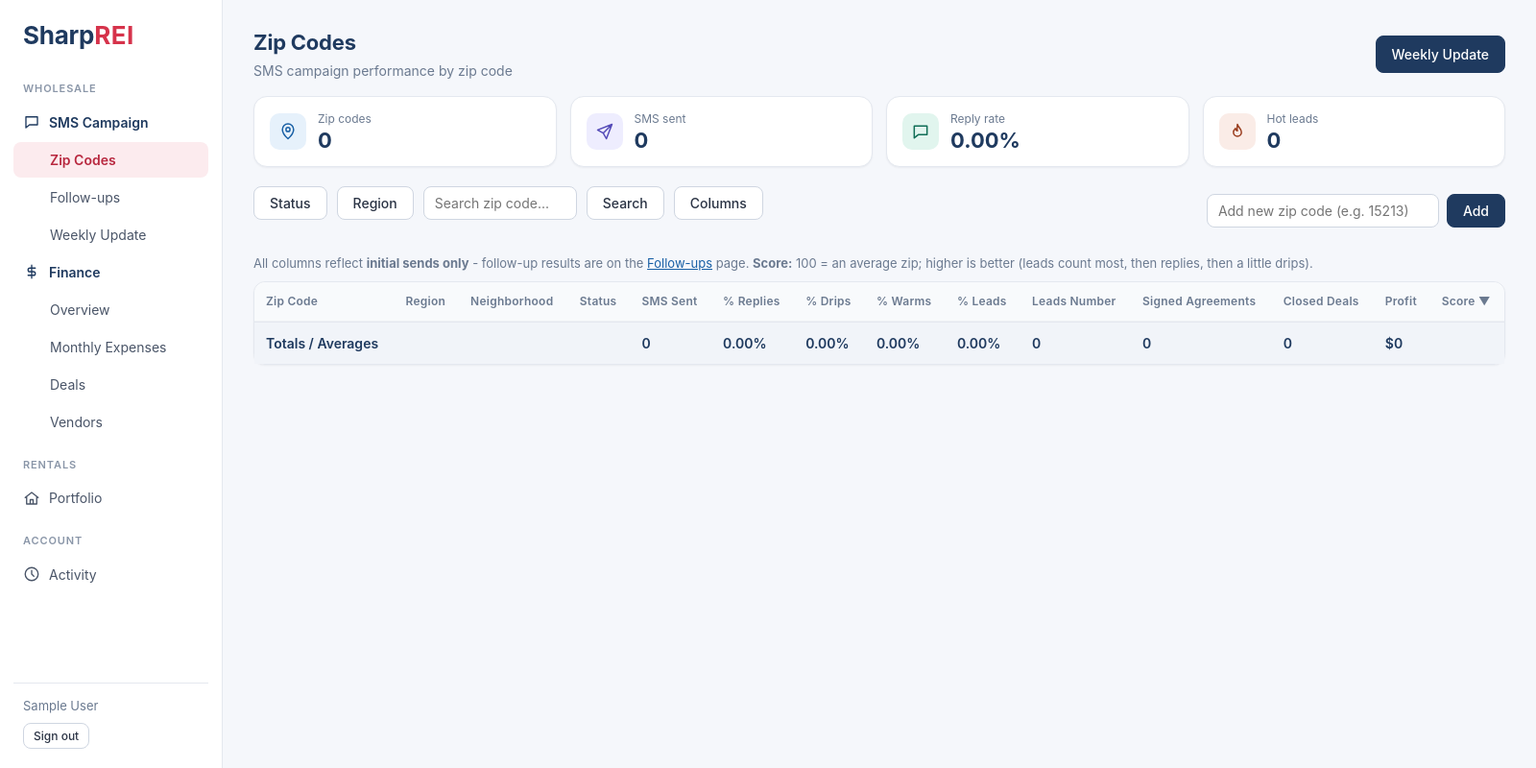
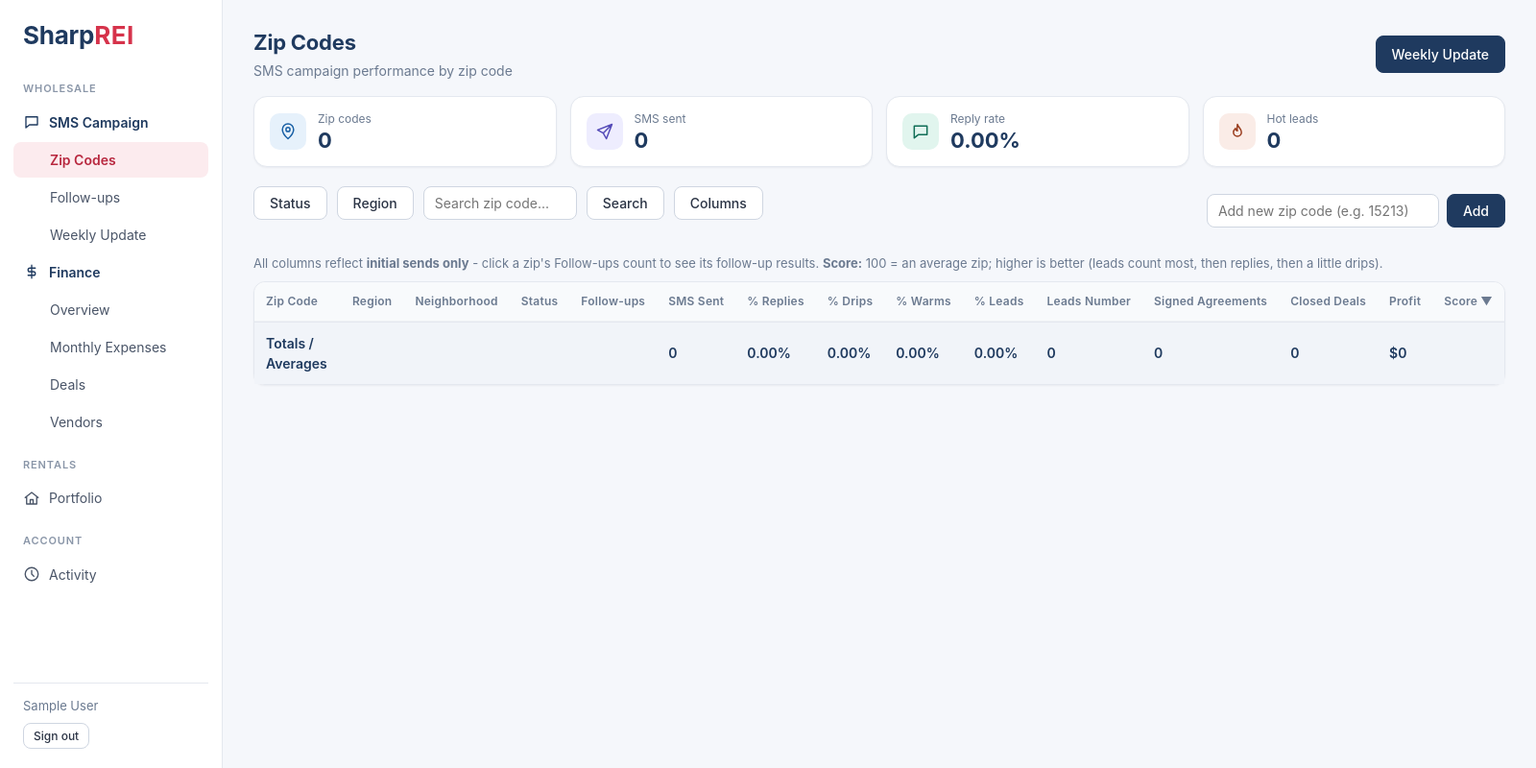
Before and after one commit to talsharp/sharprei, a FastAPI app: page / in a window 1600 px wide. Shown: the whole page at 96% size. Run offline with FastAPI, Linux system fonts and the light colour scheme; the visitor is signed in with stand-in values (Sample User, id 1); tables that the repository leaves empty hold one stand-in row (values such as "Sample post"); parts of the project's set-up code (start-up, migrations or seed data) failed here and were passed over.

Commit message:
Restore the Follow-ups column with expandable per-zip details
Only Follow-up Status was meant to go; the Follow-ups count with its
arrow to open each zip's follow-up rounds is back.

Co-Authored-By: Claude Opus 5.5 <noreply@anthropic.com>

```diff
--- a/app/main.py
+++ b/app/main.py
@@ -187,6 +187,7 @@ def zip_list(request: Request, sort: str = "score", dir: str = "desc", db: Sessi
     if sort == "score":
         # Zips with no sends have no score - keep them last in both directions.
         metrics.sort(key=lambda m: m.score is None)
+    follow_ups = get_follow_up_summaries(db, [m.zip_code.id for m in metrics])
     regions = sorted({m.zip_code.region_override or m.zip_code.region for m in metrics if (m.zip_code.region_override or m.zip_code.region)})
     return templates.TemplateResponse(
         "zip_list.html",
@@ -194,6 +195,7 @@ def zip_list(request: Request, sort: str = "score", dir: str = "desc", db: Sessi
             "request": request,
             "active": "list",
             "metrics": metrics,
+            "follow_ups": follow_ups,
             "regions": regions,
             "sort": sort,
             "dir": dir,
--- a/app/templates/zip_list.html
+++ b/app/templates/zip_list.html
@@ -55,6 +55,7 @@
         <label><input type="checkbox" data-col="region" checked> Region</label>
         <label><input type="checkbox" data-col="neighborhood" checked> Neighborhood</label>
         <label><input type="checkbox" data-col="status" checked> Status</label>
+        <label><input type="checkbox" data-col="followups" checked> Follow-ups</label>
         <label><input type="checkbox" data-col="sms" checked> SMS Sent</label>
         <label><input type="checkbox" data-col="reply_rate" checked> % Replies</label>
         <label><input type="checkbox" data-col="drip_rate" checked> % Drips</label>
@@ -82,7 +83,7 @@
   </a>
 {% endmacro %}
 
-<p class="muted" style="margin-bottom:8px; font-size:13px;">All columns reflect <strong>initial sends only</strong> - follow-up results are on the <a href="/followups">Follow-ups</a> page. <strong>Score:</strong> 100 = an average zip; higher is better (leads count most, then replies, then a little drips).</p>
+<p class="muted" style="margin-bottom:8px; font-size:13px;">All columns reflect <strong>initial sends only</strong> - click a zip's Follow-ups count to see its follow-up results. <strong>Score:</strong> 100 = an average zip; higher is better (leads count most, then replies, then a little drips).</p>
 
 <div class="table-scroll-y">
 <table id="zip-table">
@@ -92,6 +93,7 @@
       <th data-col="region">{{ sort_link('region', 'Region') }}</th>
       <th data-col="neighborhood">Neighborhood</th>
       <th data-col="status">{{ sort_link('status', 'Status') }}</th>
+      <th data-col="followups">Follow-ups</th>
       <th data-col="sms">{{ sort_link('sms', 'SMS Sent') }}</th>
       <th data-col="reply_rate">{{ sort_link('reply_rate', '% Replies') }}</th>
       <th data-col="drip_rate">{{ sort_link('drip_rate', '% Drips') }}</th>
@@ -106,6 +108,7 @@
   </thead>
   <tbody>
     {% for m in metrics %}
+    {% set fu = follow_ups.get(m.zip_code.id) %}
     {% set effective_region = m.zip_code.region_override or m.zip_code.region %}
     <tr data-status="{{ m.zip_code.status }}" data-region="{{ effective_region or '' }}">
       <td><a class="zip-link" href="/zip/{{ m.zip_code.id }}">{{ m.zip_code.zip_code }}</a></td>
@@ -118,6 +121,13 @@
         {% else %}—{% endif %}
       </td>
       <td data-col="status"><span class="badge badge-{{ m.zip_code.status }}">{{ STATUS_LABELS[m.zip_code.status] }}</span></td>
+      <td data-col="followups">
+        {% if fu and fu.rounds %}
+        <button type="button" class="followup-toggle secondary" data-target="fu-{{ m.zip_code.id }}" style="font-size:12px;">{{ fu.rounds|length }} ▾</button>
+        {% else %}
+        <span class="muted">—</span>
+        {% endif %}
+      </td>
       <td data-col="sms">{{ m.total_sms }}</td>
       <td data-col="reply_rate" title="{{ macros.pct_title(m.reply_rate, m.reply_vs_avg, m.avg_reply_rate) }}">{{ "%.2f"|format(m.reply_rate * 100) }}%</td>
       <td data-col="drip_rate" title="{{ macros.pct_title(m.drip_rate, m.drip_vs_avg, m.avg_drip_rate) }}">{{ "%.2f"|format(m.drip_rate * 100) }}%</td>
@@ -129,8 +139,65 @@
       <td data-col="profit">${{ "%.0f"|format(m.total_profit) }}</td>
       <td data-col="score" data-sort="{{ m.score if m.score is not none else "" }}">{{ "%.0f"|format(m.score) if m.score is not none else "—" }}</td>
     </tr>
+    {% if fu and fu.rounds %}
+    <tr class="followup-detail-row" id="fu-{{ m.zip_code.id }}" style="display:none;">
+      <td colspan="15" style="padding:12px 16px; background:var(--panel-soft);">
+        <table style="width:auto; min-width:900px; background:transparent; border:1px solid var(--border);">
+          <thead>
+            <tr>
+              <th style="font-size:12px;">Round</th>
+              <th style="font-size:12px;">Date</th>
+              <th style="font-size:12px;">Days since initial</th>
+              <th style="font-size:12px;">SMS</th>
+              <th style="font-size:12px;">Replies</th>
+              <th style="font-size:12px;">% Replies</th>
+              <th style="font-size:12px;">% Leads</th>
+              <th style="font-size:12px;">% Warm</th>
+              <th style="font-size:12px;">% Drip</th>
+              <th style="font-size:12px;">Leads</th>
+              <th style="font-size:12px;">Warm</th>
+              <th style="font-size:12px;">Drip</th>
+              <th style="font-size:12px;">Signed</th>
+            </tr>
+          </thead>
+          <tbody>
+            {% for rnd in fu.rounds %}
+            <tr>
+              <td>Follow-up {{ rnd.round_number }}</td>
+              <td>{{ rnd.run.run_date.strftime('%B %Y') if rnd.run.run_date != UNSET_DATE else "--" }}</td>
+              <td>{{ (rnd.days_since_initial ~ " days") if rnd.days_since_initial is not none else "--" }}</td>
+              <td>{{ rnd.run.sms_sent }}</td>
+              <td>{{ rnd.run.replies }}</td>
+              <td title="{{ macros.pct_title(rnd.reply_rate, rnd.reply_vs_avg, rnd.avg_reply_rate) }}">{{ "%.2f"|format(rnd.reply_rate*100) }}%</td>
+              <td title="{{ macros.pct_title(rnd.lead_rate, rnd.lead_vs_avg, rnd.avg_lead_rate) }}">{{ "%.2f"|format(rnd.lead_rate*100) }}%</td>
+              <td title="{{ macros.pct_title(rnd.warm_rate, rnd.warm_vs_avg, rnd.avg_warm_rate) }}">{{ "%.2f"|format(rnd.warm_rate*100) }}%</td>
+              <td title="{{ macros.pct_title(rnd.drip_rate, rnd.drip_vs_avg, rnd.avg_drip_rate) }}">{{ "%.2f"|format(rnd.drip_rate*100) }}%</td>
+              <td>{{ rnd.run.leads }}</td>
+              <td>{{ rnd.run.warm }}</td>
+              <td>{{ rnd.run.drip }}</td>
+              <td>{{ rnd.run.signed_agreements }}</td>
+            </tr>
+            {% endfor %}
+            <tr style="font-weight:600; border-top:1px solid var(--border);">
+              <td colspan="3">Total follow-ups</td>
+              <td>{{ fu.total_sms }}</td>
+              <td>{{ fu.total_replies }}</td>
+              <td title="{{ macros.pct_title(fu.reply_rate, fu.reply_vs_avg, fu.avg_reply_rate) }}">{{ "%.2f"|format(fu.reply_rate*100) }}%</td>
+              <td title="{{ macros.pct_title(fu.lead_rate, fu.lead_vs_avg, fu.avg_lead_rate) }}">{{ "%.2f"|format(fu.lead_rate*100) }}%</td>
+              <td title="{{ macros.pct_title(fu.warm_rate, fu.warm_vs_avg, fu.avg_warm_rate) }}">{{ "%.2f"|format(fu.warm_rate*100) }}%</td>
+              <td title="{{ macros.pct_title(fu.drip_rate, fu.drip_vs_avg, fu.avg_drip_rate) }}">{{ "%.2f"|format(fu.drip_rate*100) }}%</td>
+              <td>{{ fu.total_leads }}</td>
+              <td>{{ fu.total_warm }}</td>
+              <td>{{ fu.total_drip }}</td>
+              <td>{{ fu.total_signed_agreements }}</td>
+            </tr>
+          </tbody>
+        </table>
+      </td>
+    </tr>
+    {% endif %}
     {% else %}
-    <tr><td colspan="14" class="muted" style="text-align:center; padding:24px;">No zip codes yet. Add one above or upload a weekly update.</td></tr>
+    <tr><td colspan="15" class="muted" style="text-align:center; padding:24px;">No zip codes yet. Add one above or upload a weekly update.</td></tr>
     {% endfor %}
   </tbody>
   <tfoot>
@@ -139,6 +206,7 @@
       <td data-col="region"></td>
       <td data-col="neighborhood"></td>
       <td data-col="status"></td>
+      <td data-col="followups"></td>
       <td data-col="sms">0</td>
       <td data-col="reply_rate">0.00%</td>
       <td data-col="drip_rate">0.00%</td>
@@ -310,7 +378,12 @@
       var matchesSearch = !q || zip.indexOf(q) !== -1;
       var matchesStatus = allowedStatuses.indexOf(tr.dataset.status) !== -1;
       var matchesRegion = allowedRegions.indexOf(tr.dataset.region) !== -1;
-      tr.classList.toggle('hidden-row', !(matchesSearch && matchesStatus && matchesRegion));
+      var hide = !(matchesSearch && matchesStatus && matchesRegion);
+      tr.classList.toggle('hidden-row', hide);
+      var detailRow = tr.nextElementSibling;
+      if (detailRow && detailRow.classList.contains('followup-detail-row')) {
+        detailRow.classList.toggle('hidden-row', hide);
+      }
     });
     recomputeFooter();
   }
@@ -328,6 +401,17 @@
   applyFilters();
 })();
 
+(function() {
+  document.querySelectorAll('.followup-toggle').forEach(function(btn) {
+    btn.addEventListener('click', function() {
+      var row = document.getElementById(btn.dataset.target);
+      if (!row) return;
+      var isOpen = row.style.display !== 'none';
+      row.style.display = isOpen ? 'none' : '';
+      btn.textContent = btn.textContent.replace(isOpen ? '▴' : '▾', isOpen ? '▾' : '▴');
+    });
+  });
+})();
 </script>
 
 {% endblock %}
```
